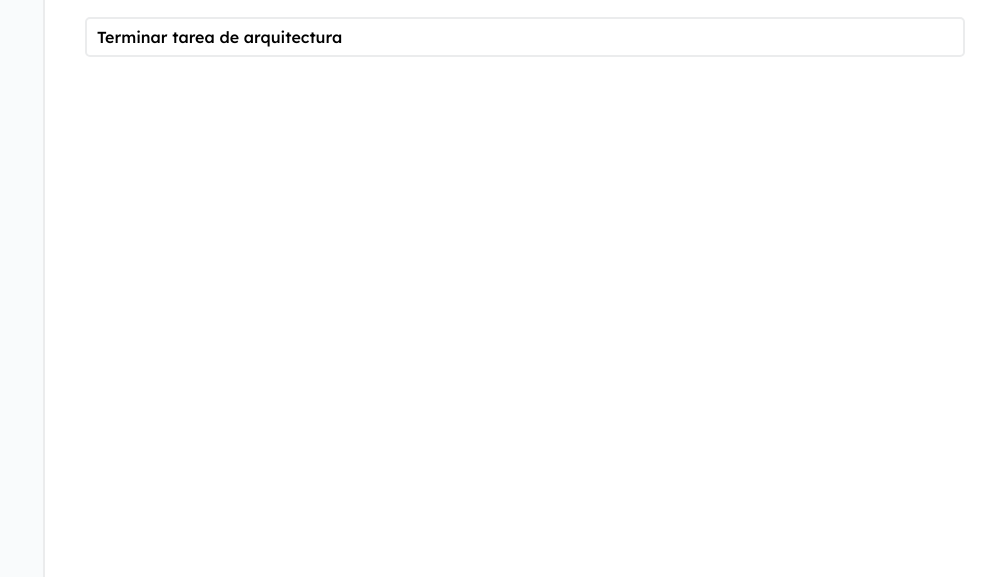
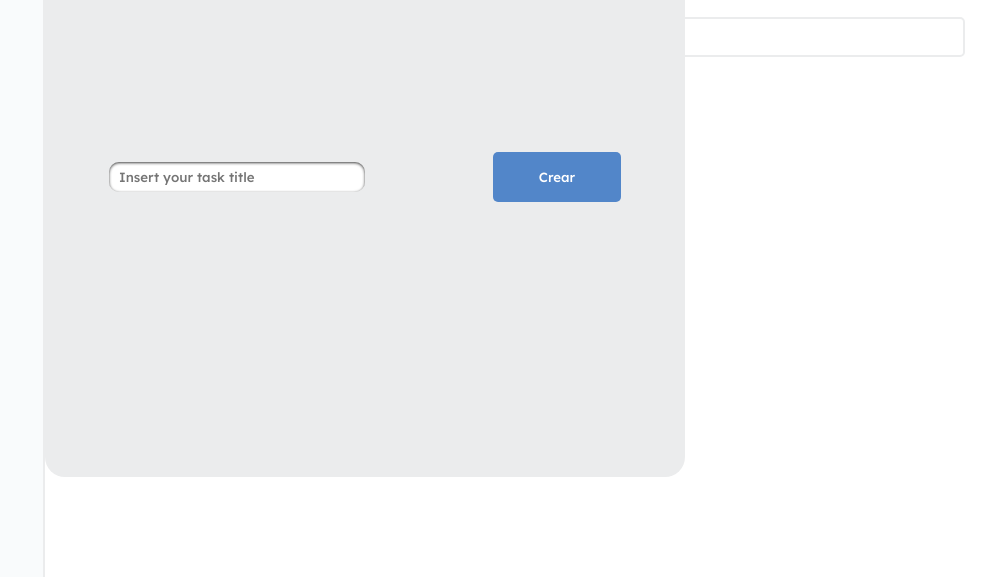
Before and after one commit to AlanMorales27/my-task-zone, a plain HTML site: page index.html in a window 1280 px wide. Shown: the part 223-800 px from the top of the page, without its empty margins (275-1280 px from the left). Drawn offline with Linux system fonts and the light colour scheme.

Commit message:
Try to do box function

```diff
--- a/index.html
+++ b/index.html
@@ -12,6 +12,7 @@
      <link rel="stylesheet" href="sources/stylesheets/section_main.css">
         <!-- Components -->
         <link rel="stylesheet" href="sources/stylesheets/components/comp_task.css">
+        <link rel="stylesheet" href="sources/stylesheets/components/comp_addBox.css">
 </head>
 <body>
     <!-- Navigator left side -->
@@ -21,7 +22,7 @@
     <!-- Main section -->
     <main>
         <section class="section-tools">
-            <button class="tools-button" id="add">
+            <button class="tools-button button" id="add">
                 Create new
             </button>
         </section>
@@ -37,6 +38,20 @@
             </ul>
         </section>
     </main>
+
+    <div class="addBox">
+        <form action="">
+            <!-- Task title input -->
+            <input
+            type="text"
+            class="addBox-textInput"
+            id="input-task_title"
+            placeholder="Insert your task title">
+            <button class="button" id="input-send">
+                Crear
+            </button>
+        </form>
+    </div>
     <script type="module" src="/scripts/script.js"></script>
 </body>
 </html>
--- /dev/null
+++ b/sources/stylesheets/components/comp_addBox.css
@@ -0,0 +1,31 @@
+.addBox{
+
+  top: 50%;
+  left: 50%;
+  position: absolute;
+  transform: translate(-50%,-50%);
+  height: 75vh;
+  width: 50vw;
+  background-color: var(--gray3);
+  border-radius: 20px;
+}
+  .addBox form{
+    display: flex;
+    justify-content: space-around;
+    align-items: center;
+    width: 100%;
+    height: 100%;
+  }
+
+    .addBox-textInput{
+      width: 40%;
+      height: 5%;
+      padding: 10px;
+      border: none;
+      border-radius: 10px;
+      box-shadow: inset 0px 1px 3px 0px rgba(0,0,0,0.75);
+    }
+
+    #input-send{
+      height: 50px;
+    }
--- a/sources/stylesheets/section_main.css
+++ b/sources/stylesheets/section_main.css
@@ -13,21 +13,6 @@ main{
       height: 10%;
       border-bottom: 1px solid var(--brown4);
   }
-
-    .tools-button{
-      width: 20%;
-      height: 80%;
-      background-color: var(--blueButtons);
-      border: none;
-      border-radius: 5px;
-      color: white;
-      cursor: pointer;
-      transition: .2s ease-in-out;
-    }
-
-      .tools-button:hover{
-        background-color: var(--blueButtons_hover);
-      }
 
   .section-task{
     width: 100%;
--- a/sources/stylesheets/style.css
+++ b/sources/stylesheets/style.css
@@ -26,3 +26,20 @@ body{
     background-color: var(--gray);
     display: flex;
 }
+
+/* General Components */
+
+.button{
+    width: 20%;
+    height: 80%;
+    background-color: var(--blueButtons);
+    border: none;
+    border-radius: 5px;
+    color: white;
+    cursor: pointer;
+    transition: .2s ease-in-out;
+}
+
+  .button:hover{
+    background-color: var(--blueButtons_hover);
+  }
```
Also changed, not shown: scripts/buttonManager.js (added, +17 -0 lines).
